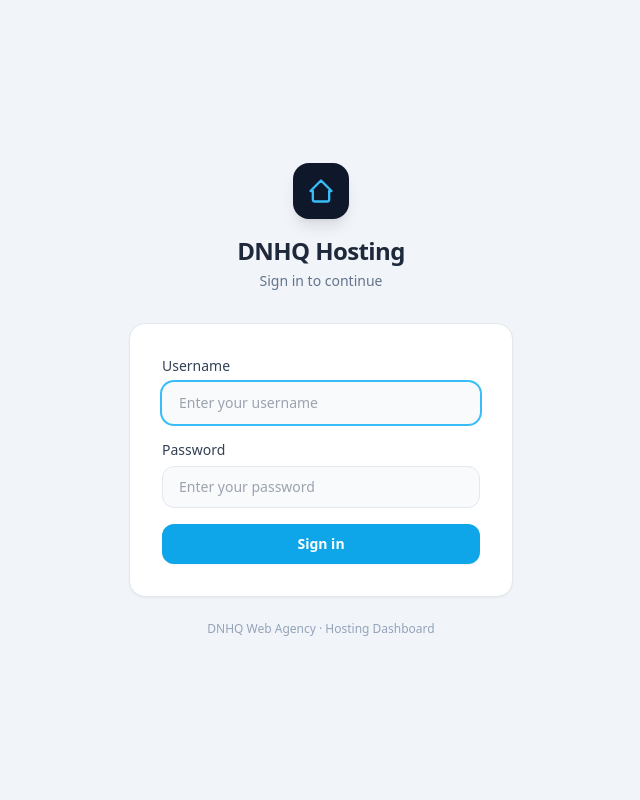
After one commit to digitalnomads-hq/hosting-dashboard, a Flask app: page /login in a window 1280 px wide. The commit adds this page. Shown: the whole page, without its empty margins (319-959 px from the left). Run offline with Flask 3, Linux system fonts and the light colour scheme; some libraries are stand-ins or nearby versions.

Commit message:
Add site-wide username + password authentication
- require_auth decorator applied to all 22 routes; unauthenticated
  requests redirect to /login with next= param preserved
- /login GET/POST: constant-time credential check against
  DASHBOARD_USERNAME + DASHBOARD_PASSWORD env vars
- /logout (and /email-logout alias): clears session, redirects to /login
- New login.html: clean branded sign-in page
- Sign-out icon added to nav on all three pages (Dashboard, Domains, Email)
- require_email_auth now delegates to require_auth (one auth layer)
- Credentials set via DASHBOARD_USERNAME / DASHBOARD_PASSWORD Fly secrets

Co-Authored-By: Claude Sonnet 4.6 <noreply@anthropic.com>

```diff
--- a/app.py
+++ b/app.py
@@ -74,7 +74,9 @@ def load_config():
     cfg.setdefault('elasticemail', {})
     cfg['elasticemail']['api_key'] = _env('ELASTICEMAIL_API_KEY', cfg['elasticemail'].get('api_key', ''))
 
-    cfg['email_log_password'] = _env('EMAIL_LOG_PASSWORD', cfg.get('email_log_password', ''))
+    cfg['email_log_password']    = _env('EMAIL_LOG_PASSWORD',    cfg.get('email_log_password', ''))
+    cfg['dashboard_username']    = _env('DASHBOARD_USERNAME',    cfg.get('dashboard_username', ''))
+    cfg['dashboard_password']    = _env('DASHBOARD_PASSWORD',    cfg.get('dashboard_password', ''))
 
     return cfg
 
@@ -974,10 +976,30 @@ def do_refresh():
 
 
 # ---------------------------------------------------------------------------
+# Authentication helpers (must be defined before routes)
+# ---------------------------------------------------------------------------
+
+def require_auth(f):
+    """Redirect to /login if the user is not authenticated."""
+    @wraps(f)
+    def decorated(*args, **kwargs):
+        if not session.get('authed'):
+            return redirect(url_for('login', next=request.url))
+        return f(*args, **kwargs)
+    return decorated
+
+
+def require_email_auth(f):
+    """Kept for backwards compat — delegates to require_auth."""
+    return require_auth(f)
+
+
+# ---------------------------------------------------------------------------
 # Routes
 # ---------------------------------------------------------------------------
 
 @app.route('/')
+@require_auth
 def index():
     with sqlite3.connect(DB_FILE) as conn:
         conn.row_factory = sqlite3.Row
@@ -1112,6 +1134,7 @@ def index():
 
 
 @app.route('/refresh', methods=['POST'])
+@require_auth
 def refresh():
     """Run the fetch synchronously and return the result directly.
     This avoids state-loss when Fly.io auto-stops the machine between the
@@ -1123,11 +1146,13 @@ def refresh():
 
 
 @app.route('/refresh-status')
+@require_auth
 def refresh_status():
     return jsonify(_refresh_state)
 
 
 @app.route('/add-site', methods=['POST'])
+@require_auth
 def add_site():
     domain = request.form.get('domain', '').strip().removeprefix('https://').removeprefix('http://')
     domain = domain.removeprefix('www.').rstrip('/').rstrip('.')
@@ -1196,6 +1221,7 @@ def add_site():
 
 
 @app.route('/delete-site', methods=['POST'])
+@require_auth
 def delete_site():
     domain = request.form.get('domain', '').strip()
     if not domain:
@@ -1219,6 +1245,7 @@ def delete_site():
 # ---------------------------------------------------------------------------
 
 @app.route('/recheck-site', methods=['POST'])
+@require_auth
 def recheck_site():
     domain = request.json.get('domain', '').strip()
     if not domain:
@@ -1355,6 +1382,7 @@ def do_fill_details():
 
 
 @app.route('/backfill-registrars', methods=['POST'])
+@require_auth
 def backfill_registrars():
     if _backfill_state.get('running'):
         return jsonify({'started': False, 'already_running': True})
@@ -1364,11 +1392,13 @@ def backfill_registrars():
 
 
 @app.route('/backfill-registrars-status')
+@require_auth
 def backfill_registrars_status():
     return jsonify(_backfill_state)
 
 
 @app.route('/sync-teamwork', methods=['POST'])
+@require_auth
 def sync_teamwork():
     if _teamwork_state.get('running'):
         return jsonify({'started': False, 'already_running': True})
@@ -1377,6 +1407,7 @@ def sync_teamwork():
 
 
 @app.route('/sync-teamwork-status')
+@require_auth
 def sync_teamwork_status():
     return jsonify(_teamwork_state)
 
@@ -1448,6 +1479,7 @@ def do_check_uptime():
 
 
 @app.route('/check-uptime', methods=['POST'])
+@require_auth
 def check_uptime_route():
     if _uptime_state.get('running'):
         return jsonify({'started': False, 'already_running': True})
@@ -1457,11 +1489,13 @@ def check_uptime_route():
 
 
 @app.route('/check-uptime-status')
+@require_auth
 def check_uptime_status():
     return jsonify(_uptime_state)
 
 
 @app.route('/recheck-uptime', methods=['POST'])
+@require_auth
 def recheck_uptime_route():
     data = request.get_json(force=True)
     domain = (data or {}).get('domain', '').strip()
@@ -1478,6 +1512,7 @@ def recheck_uptime_route():
 
 
 @app.route('/export.csv')
+@require_auth
 def export_csv():
     import csv, io
     with sqlite3.connect(DB_FILE) as conn:
@@ -1511,6 +1546,7 @@ def export_csv():
 # ---------------------------------------------------------------------------
 
 @app.route('/domains')
+@require_auth
 def domains():
     config = load_config()
     cloudns_cfg = config.get('cloudns', {})
@@ -1603,6 +1639,7 @@ def domains():
 
 
 @app.route('/domains/refresh', methods=['POST'])
+@require_auth
 def domains_refresh():
     config = load_config()
     cloudns_cfg = config.get('cloudns', {})
@@ -1616,6 +1653,7 @@ def domains_refresh():
 
 
 @app.route('/domains/records')
+@require_auth
 def domains_records():
     zone_name = request.args.get('zone', '').strip()
     if not zone_name:
@@ -1629,6 +1667,7 @@ def domains_records():
 
 
 @app.route('/domains/add-record', methods=['POST'])
+@require_auth
 def domains_add_record():
     config = load_config()
     cloudns_cfg = config.get('cloudns', {})
@@ -1657,6 +1696,7 @@ def domains_add_record():
 
 
 @app.route('/domains/edit-record', methods=['POST'])
+@require_auth
 def domains_edit_record():
     config = load_config()
     cloudns_cfg = config.get('cloudns', {})
@@ -1685,6 +1725,7 @@ def domains_edit_record():
 
 
 @app.route('/domains/delete-record', methods=['POST'])
+@require_auth
 def domains_delete_record():
     config = load_config()
     cloudns_cfg = config.get('cloudns', {})
@@ -1704,38 +1745,41 @@ def domains_delete_record():
 
 
 # ---------------------------------------------------------------------------
-
-def require_email_auth(f):
-    @wraps(f)
-    def decorated(*args, **kwargs):
-        if not session.get('email_log_authed'):
-            return redirect(url_for('email_login', next=request.url))
-        return f(*args, **kwargs)
-    return decorated
-
-
-@app.route('/email-login', methods=['GET', 'POST'])
-def email_login():
+# Site-wide authentication routes
+# ---------------------------------------------------------------------------
+
+@app.route('/login', methods=['GET', 'POST'])
+def login():
     error = None
     if request.method == 'POST':
+        username = request.form.get('username', '').strip()
         password = request.form.get('password', '')
-        cfg = load_config()
-        correct = cfg.get('email_log_password', '')
-        # Constant-time comparison to prevent timing attacks
-        if correct and secrets.compare_digest(password.encode(), correct.encode()):
-            session['email_log_authed'] = True
-            next_url = request.args.get('next') or ''
-            if not next_url or not next_url.startswith('/'):
-                next_url = url_for('email_log')
+        cfg      = load_config()
+        ok_user  = cfg.get('dashboard_username', '')
+        ok_pass  = cfg.get('dashboard_password', '')
+        if (ok_user and ok_pass
+                and secrets.compare_digest(username.encode(), ok_user.encode())
+                and secrets.compare_digest(password.encode(), ok_pass.encode())):
+            session['authed'] = True
+            next_url = request.args.get('next', '')
+            if not next_url or not next_url.startswith('/') or next_url.startswith('//'):
+                next_url = url_for('index')
             return redirect(next_url)
-        error = 'Incorrect password.'
-    return render_template('email_login.html', error=error)
-
-
+        error = 'Incorrect username or password.'
+    return render_template('login.html', error=error)
+
+
+@app.route('/logout')
+def logout():
+    session.clear()
+    return redirect(url_for('login'))
+
+
+# Keep /email-logout as an alias for backwards compat
 @app.route('/email-logout')
 def email_logout():
-    session.pop('email_log_authed', None)
-    return redirect(url_for('email_login'))
+    session.clear()
+    return redirect(url_for('login'))
 
 
 # ---------------------------------------------------------------------------
@@ -1913,6 +1957,7 @@ def _build_email_rows_from_db(from_date='', to_date='', search=''):
 
 @app.route('/emails')
 @require_email_auth
+@require_auth
 def email_log():
     cfg     = load_config()
     api_key = cfg.get('elasticemail', {}).get('api_key', '')
@@ -1964,6 +2009,7 @@ def email_log():
 
 @app.route('/email-detail/<path:msg_id>')
 @require_email_auth
+@require_auth
 def email_detail(msg_id):
     cfg     = load_config()
     api_key = cfg.get('elasticemail', {}).get('api_key', '')
--- a/templates/emails.html
+++ b/templates/emails.html
@@ -68,7 +68,7 @@
         </svg>
         Refresh
       </button>
-      <a href="/email-logout"
+      <a href="/logout"
          class="flex items-center gap-1.5 px-4 py-2 bg-slate-700 hover:bg-slate-600 text-white text-sm font-medium rounded-xl transition">
         <svg class="w-4 h-4" fill="none" viewBox="0 0 24 24" stroke="currentColor">
           <path stroke-linecap="round" stroke-linejoin="round" stroke-width="2"
--- /dev/null
+++ b/templates/login.html
@@ -0,0 +1,78 @@
+<!DOCTYPE html>
+<html lang="en">
+<head>
+  <meta charset="UTF-8" />
+  <meta name="viewport" content="width=device-width, initial-scale=1.0" />
+  <title>DNHQ — Sign In</title>
+  <script src="https://cdn.tailwindcss.com"></script>
+  <script>
+    tailwind.config = {
+      theme: { extend: { colors: { navy: { 900: '#0f172a', 800: '#1e293b' } } } }
+    }
+  </script>
+</head>
+<body class="bg-slate-100 min-h-screen flex items-center justify-center font-sans">
+
+  <div class="w-full max-w-sm">
+
+    <!-- Logo / brand -->
+    <div class="text-center mb-8">
+      <div class="inline-flex items-center justify-center w-14 h-14 rounded-2xl bg-navy-900 shadow-lg mb-4">
+        <svg class="w-7 h-7 text-sky-400" fill="none" viewBox="0 0 24 24" stroke="currentColor">
+          <path stroke-linecap="round" stroke-linejoin="round" stroke-width="2"
+                d="M5 12H3l9-9 9 9h-2M5 12v7a2 2 0 002 2h10a2 2 0 002-2v-7"/>
+        </svg>
+      </div>
+      <h1 class="text-2xl font-bold text-slate-800 tracking-tight">DNHQ Hosting</h1>
+      <p class="text-sm text-slate-500 mt-1">Sign in to continue</p>
+    </div>
+
+    <!-- Card -->
+    <div class="bg-white rounded-2xl shadow-sm border border-slate-200 px-8 py-8">
+
+      {% if error %}
+      <div class="mb-5 px-4 py-3 bg-red-50 border border-red-200 rounded-xl text-sm text-red-700 flex items-center gap-2">
+        <svg class="w-4 h-4 flex-shrink-0" fill="none" viewBox="0 0 24 24" stroke="currentColor">
+          <path stroke-linecap="round" stroke-linejoin="round" stroke-width="2"
+                d="M12 9v2m0 4h.01M10.29 3.86L1.82 18a2 2 0 001.71 3h16.94a2 2 0 001.71-3L13.71 3.86a2 2 0 00-3.42 0z"/>
+        </svg>
+        {{ error }}
+      </div>
+      {% endif %}
+
+      <form method="POST" action="/login{% if request.args.get('next') %}?next={{ request.args.get('next') | urlencode }}{% endif %}">
+        <div class="space-y-4">
+          <div>
+            <label for="username" class="block text-sm font-medium text-slate-700 mb-1.5">Username</label>
+            <input id="username" name="username" type="text" autocomplete="username"
+                   autofocus required
+                   class="w-full px-4 py-2.5 text-sm border border-slate-200 rounded-xl bg-slate-50
+                          focus:outline-none focus:ring-2 focus:ring-sky-400 focus:border-transparent transition"
+                   placeholder="Enter your username" />
+          </div>
+
+          <div>
+            <label for="password" class="block text-sm font-medium text-slate-700 mb-1.5">Password</label>
+            <input id="password" name="password" type="password" autocomplete="current-password"
+                   required
+                   class="w-full px-4 py-2.5 text-sm border border-slate-200 rounded-xl bg-slate-50
+                          focus:outline-none focus:ring-2 focus:ring-sky-400 focus:border-transparent transition"
+                   placeholder="Enter your password" />
+          </div>
+
+          <button type="submit"
+                  class="w-full py-2.5 px-4 bg-sky-500 hover:bg-sky-400 text-white text-sm font-semibold
+                         rounded-xl transition shadow-sm mt-2">
+            Sign in
+          </button>
+        </div>
+      </form>
+
+    </div>
+
+    <p class="text-center text-xs text-slate-400 mt-6">DNHQ Web Agency · Hosting Dashboard</p>
+
+  </div>
+
+</body>
+</html>
```
Also changed, not shown: templates/domains.html (+9 -0 lines), templates/index.html (+10 -0 lines).
